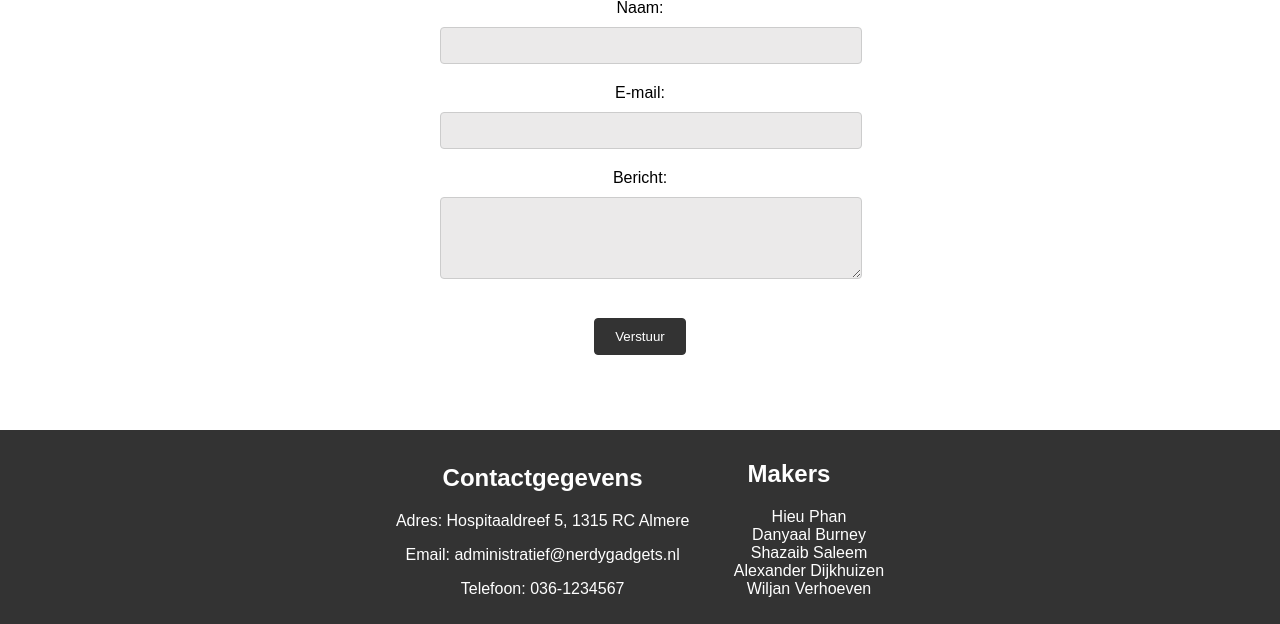
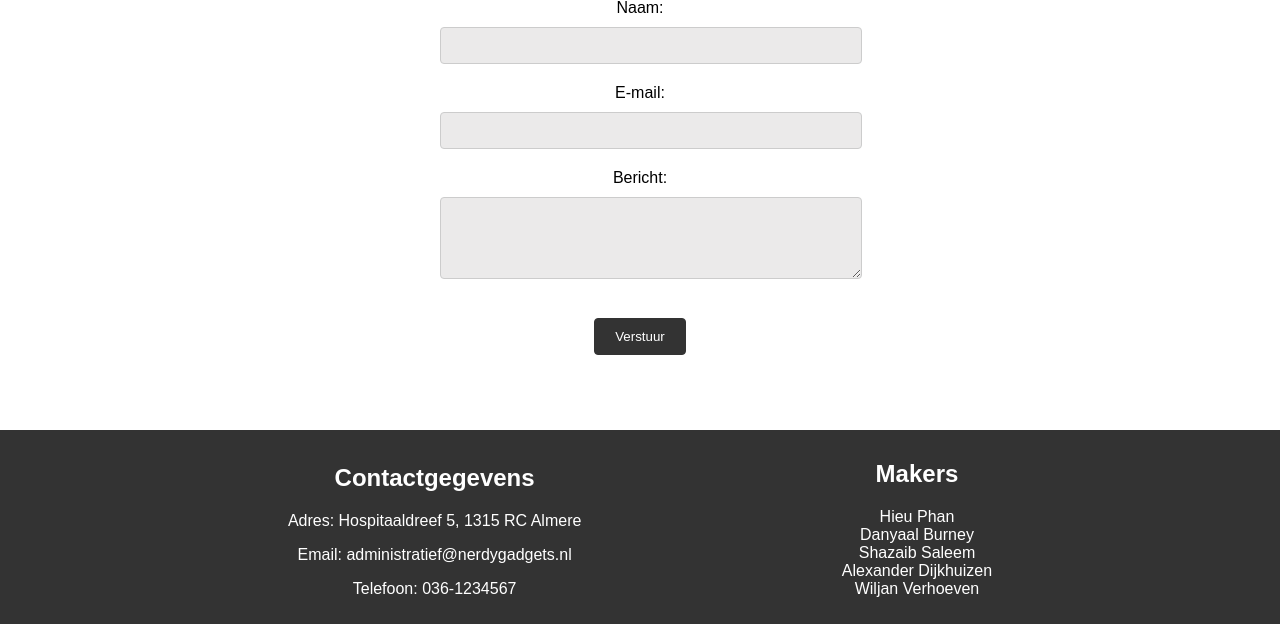
Before and after one commit to wiljanverhoeven/NerdyGadgets, a PHP site: page / in a window 1280 px wide. Shown: the part 1898-2522 px from the top of the page. Run offline with PHP 8.4, Linux system fonts and the light colour scheme.

Commit message:
changed footer blank space

```diff
--- a/style.css
+++ b/style.css
@@ -130,12 +130,19 @@ footer {
 
 .geg {
     display: inline-block;
+    margin: 10%;
+    margin-top: 0%;
+    margin-bottom: 0%;
 }
 
 .makers{
     display: inline-block;
+    margin: 10%;
+    margin-top: 0%;
+    margin-bottom: 0%;
 }
 
 #list {
     list-style-type: none;
+    padding: 0px;
 }
```
